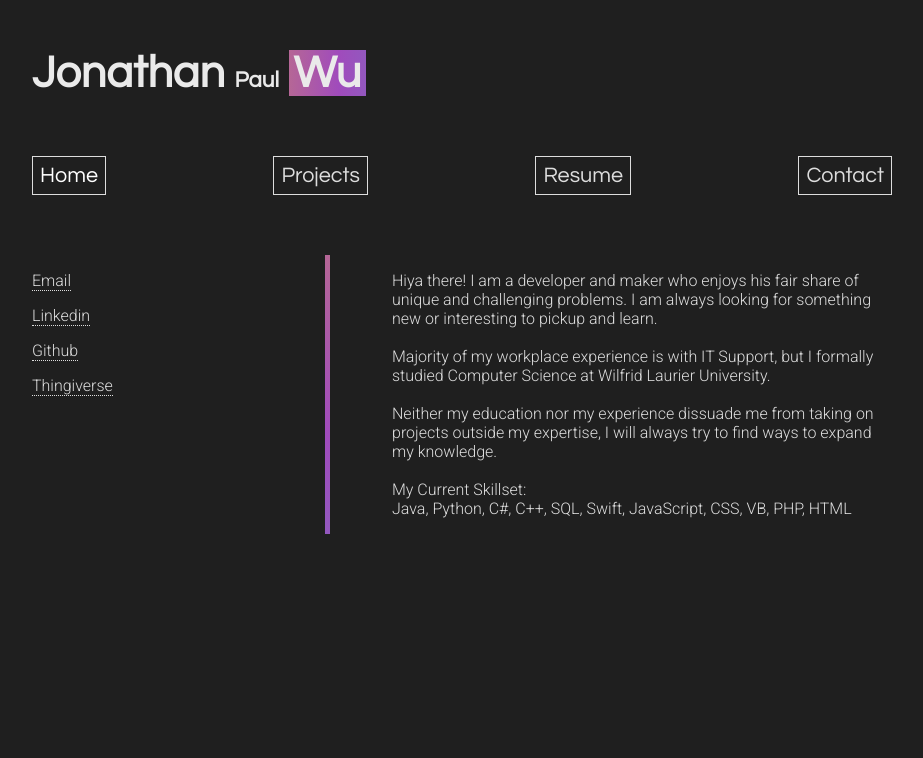
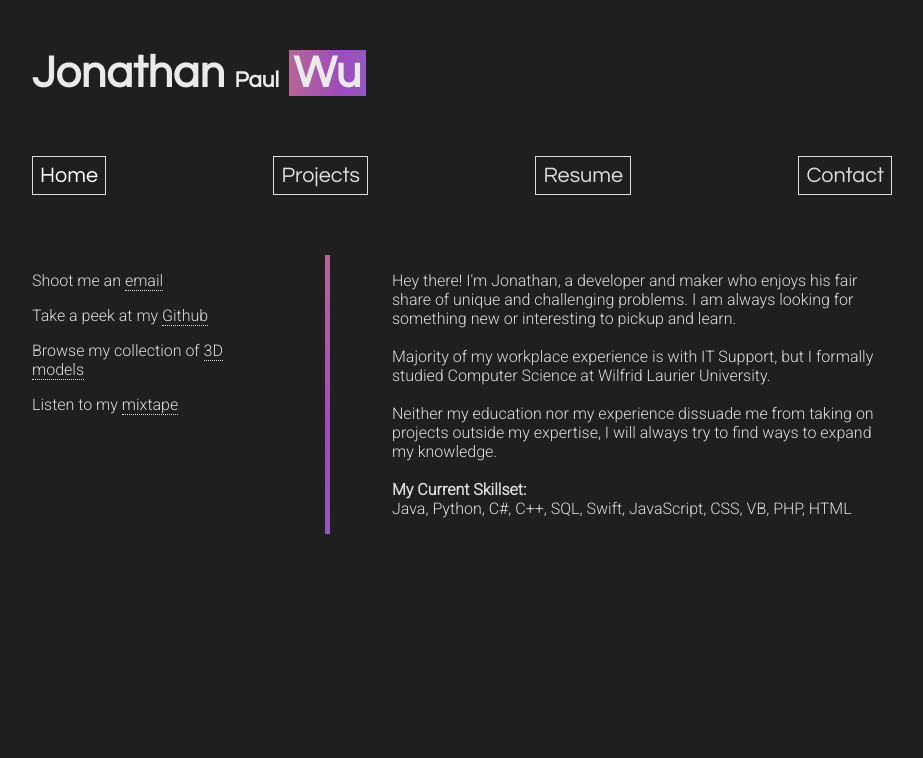
Before and after one commit to wuwica/personalwebsite, a PHP site: page / in a window 1280 px wide. Shown: the top 758 px of the page, without its empty margins (178-1101 px from the left). Run offline with PHP 8.4, Linux system fonts and the light colour scheme; some libraries are stand-ins or nearby versions.

Commit message:
some changes

```diff
--- a/index.html
+++ b/index.html
@@ -47,48 +47,28 @@
         <div id="page-manager">
             <div id="main-content" class="tab">
                 <heading>
-                    <p> <a href="#">Email</a></p>
-                    <p><a href="#">Linkedin</a></p>
-                    <p><a href="#">Github</a></p>
-                    <p><a href="#">Thingiverse</a></p>
+                    <p>Shoot me an <a href="mailto:contactme@jonathanpwu.com?Subject=Hello%20Jonathan" target="_top">email</a></p>
+                    <p>Take a peek at my <a href="https://github.com/wuwica">Github</a></p>
+                    <p>Browse my collection of <a href="https://www.thingiverse.com/wuwica/designs">3D models</a></p>
+                    <p>Listen to my <a href="https://open.spotify.com/user/wuwicajon/playlist/3hUpBJqo2q0umnYFERFxBY?si=12fzgcKQQmGdKFEWho2qSQ">mixtape</a></p>
                 </heading>
 
                 <div class="separator"></div>
                 <content>
-                    <p>Hiya there! I am a developer and maker who enjoys his fair share of unique and challenging problems. I am always looking for something new or interesting to pickup and learn.
+                    <p>
+                        Hey there! I'm Jonathan, a developer and maker who enjoys his fair share of unique and challenging problems. I am always looking for something new or interesting to pickup and learn.
                         <br>
                         <br> Majority of my workplace experience is with IT Support, but I formally studied Computer Science at Wilfrid Laurier University.
                         <br>
                         <br> Neither my education nor my experience dissuade me from taking on projects outside my expertise, I will always try to find ways to expand my knowledge.
                         <br>
-                        <br> My Current Skillset:
+                        <br> <b>My Current Skillset:</b>
                         <br> Java, Python, C#, C++, SQL, Swift, JavaScript, CSS, VB, PHP, HTML
                     </p>
                 </content>
 
             </div>
             <div id="project-content" class="tab start-hidden">
-                <div class="project-card">
-                    <div class="project-image"><img class="image-cover" src="http://via.placeholder.com/350x200">
-                        <div class="image-overlay">
-                            <div class="image-title">This Website</div>
-                        </div>
-
-                    </div>
-                    <div class="project-description"> You're looking at it, I mean you can look into this card to see more stuff.
-                    </div>
-                    <div class="progress-bar-container">
-                        <div class="progress-bar">
-                            <div class="bar-fill" style="width:75%"></div>
-                        </div>
-                        <div class="percentage">75%</div>
-                    </div>
-                    <div class="project-skills">
-                        <img class="skill" src="imgs/skill-icons/html-5.svg">
-                        <img class="skill" src="imgs/skill-icons/css-3.svg">
-                        <img class="skill" src="imgs/skill-icons/javascript.svg">
-                    </div>
-                </div>
 
                 <div class="project-card">
                     <div class="project-image"><img class="image-cover" src="http://via.placeholder.com/350x200">
@@ -107,6 +87,7 @@
                     </div>
                     <div class="project-skills">
                         <img class="skill" src="imgs/skill-icons/solder.svg">
+                        <img class="skill" src="imgs/skill-icons/cad.svg">
                         <img class="skill" src="imgs/skill-icons/arduino.svg">
                         <img class="skill" src="imgs/skill-icons/circuit.svg">
                         <img class="skill" src="imgs/skill-icons/c.svg">
--- a/mainSheet.css
+++ b/mainSheet.css
@@ -65,6 +65,10 @@ p {
     font-family: 'Roboto', sans-serif;
     font-weight: lighter;
     color: var(--text-colour);
+}
+
+p b {
+    font-weight: bold;
 }
 
 a {
```
